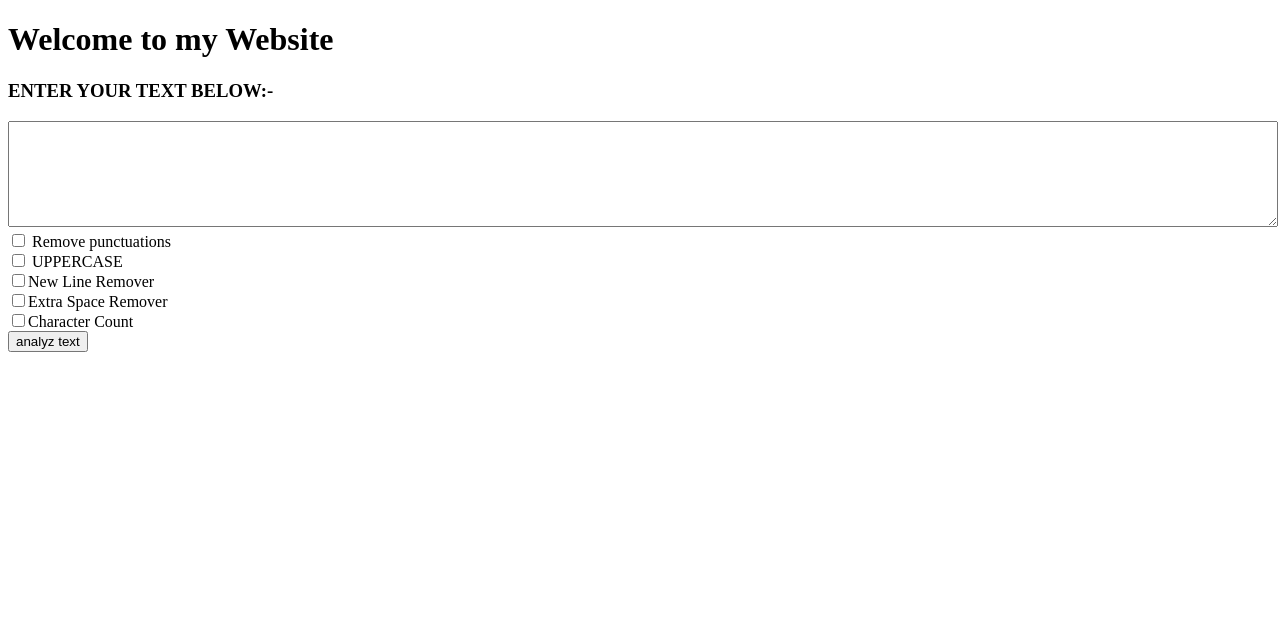
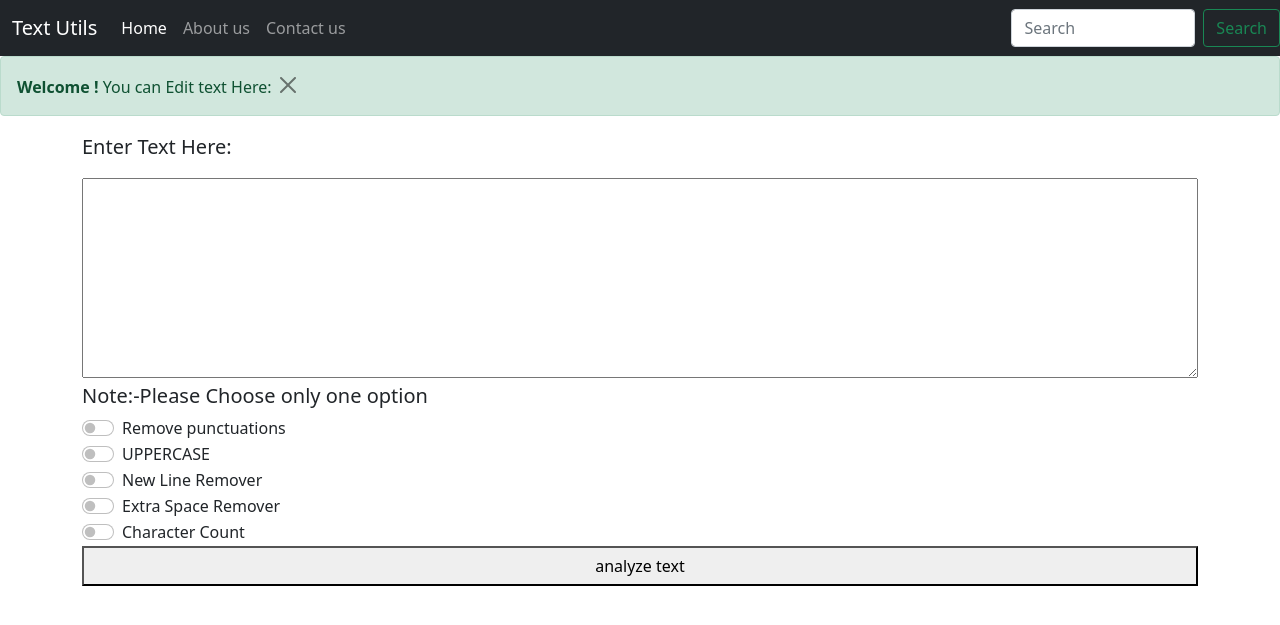
Before and after one commit to Amitabhraj/DJANGO-WEBSITE, a Django app: page / in a window 1280 px wide. Shown: the top 625 px of the page. Run offline with Django 3.2, Linux system fonts and the light colour scheme.

Commit message:
Update index.html

```diff
--- a/mysite/templates/index.html
+++ b/mysite/templates/index.html
@@ -1,33 +1,130 @@
-<!DOCTYPE html>
-</head>
+<!doctype html>
+<html lang="en">
+  <head>
+    <!-- Required meta tags -->
+    <meta charset="utf-8">
+    <meta name="viewport" content="width=device-width, initial-scale=1">
 
-<html lang="en">
-<head>
-	<meta charset="utf-8" />
-	<title>Text Utils</title>
-</head>
-<body>
+    <!-- Bootstrap CSS -->
+    <link href="https://cdn.jsdelivr.net/npm/bootstrap@5.0.2/dist/css/bootstrap.min.css" rel="stylesheet" integrity="sha384-EVSTQN3/azprG1Anm3QDgpJLIm9Nao0Yz1ztcQTwFspd3yD65VohhpuuCOmLASjC" crossorigin="anonymous">
+
+    <title>Hello, world!</title>
+  </head>
+  <body>
+    <!-- Optional JavaScript; choose one of the two! -->
+
+    <!-- Option 1: Bootstrap Bundle with Popper -->
+    <script src="https://cdn.jsdelivr.net/npm/bootstrap@5.0.2/dist/js/bootstrap.bundle.min.js" integrity="sha384-MrcW6ZMFYlzcLA8Nl+NtUVF0sA7MsXsP1UyJoMp4YLEuNSfAP+JcXn/tWtIaxVXM" crossorigin="anonymous"></script>
+
+    <!-- Option 2: Separate Popper and Bootstrap JS -->
+    <!--
+    <script src="https://cdn.jsdelivr.net/npm/@popperjs/core@2.9.2/dist/umd/popper.min.js" integrity="sha384-IQsoLXl5PILFhosVNubq5LC7Qb9DXgDA9i+tQ8Zj3iwWAwPtgFTxbJ8NT4GN1R8p" crossorigin="anonymous"></script>
+    <script src="https://cdn.jsdelivr.net/npm/bootstrap@5.0.2/dist/js/bootstrap.min.js" integrity="sha384-cVKIPhGWiC2Al4u+LWgxfKTRIcfu0JTxR+EQDz/bgldoEyl4H0zUF0QKbrJ0EcQF" crossorigin="anonymous"></script>
+    -->
+  </body>
+</html>
 
 
 
-<h1>Welcome to my Website</h1>
-<h3>ENTER YOUR TEXT BELOW:-</h3>
 
 
 
-<form action='/analyz' method='get'>
-	<textarea name='text' style='margin: 0px; width: 100%; height:100px;'></textarea><br>
-	<input type="checkbox" name="removepunc"> Remove punctuations<br>
-	<input type="checkbox" name="upper"> UPPERCASE<br>
-	<input type="checkbox" name="newline">New Line Remover<br>
-	<input type="checkbox" name="ExtraSpaceRemover">Extra Space Remover<br>
-	<input type="checkbox" name="CharacterCount">Character Count<br>
-	<button type="submit">analyz text</button>
 
 
 
-</form>
 
 
-</body>
-</html>
+
+
+
+
+
+
+
+
+<nav class="navbar navbar-expand-lg navbar-dark bg-dark">
+  <div class="container-fluid">
+    <a class="navbar-brand" href="#">Text Utils</a>
+    <button class="navbar-toggler" type="button" data-bs-toggle="collapse" data-bs-target="#navbarNavDropdown" aria-controls="navbarNavDropdown" aria-expanded="false" aria-label="Toggle navigation">
+      <span class="navbar-toggler-icon"></span>
+    </button>
+    <div class="collapse navbar-collapse" id="navbarNavDropdown">
+      <ul class="navbar-nav">
+        <li class="nav-item">
+          <a class="nav-link active" aria-current="page" href="#">Home</a>
+        </li>
+        <li class="nav-item">
+          <a class="nav-link" href="#">About us</a>
+        </li>
+        <li class="nav-item">
+          <a class="nav-link" href="#">Contact us</a>
+        </li>
+    </div>
+  </div>
+  <form class="d-flex">
+      <input class="form-control me-2" type="search" placeholder="Search" aria-label="Search">
+      <button class="btn btn-outline-success" type="submit">Search</button>
+    </form>
+</nav>
+
+
+
+<div class="alert alert-success" role="alert">
+  <strong>Welcome !</strong> You can Edit text Here:
+  <button type="button" class="btn-close" data-bs-dismiss="alert" aria-label="Close"></button>
+</div>
+
+
+
+
+
+
+<p></p>
+<div class="container">
+  <form action='/analyz' method='post'>{% csrf_token %}
+  <p style="font-size:20px">Enter Text Here:</p>
+  <textarea name="text" style='margin: 0px; width: 100%; height:200px;'></textarea>
+
+
+
+<h5>Note:-Please Choose only one option</h5>
+<div class="form-check form-switch">
+  <input name="removepunc" class="form-check-input" type="checkbox" id="flexSwitchCheckDefault">
+  <label class="form-check-label" for="flexSwitchCheckDefault"> Remove punctuations</label>
+  </div>
+
+
+
+
+<div class="form-check form-switch">
+  <input name="upper" class="form-check-input" type="checkbox" id="flexSwitchCheckDefault">
+  <label class="form-check-label" for="flexSwitchCheckDefault"> UPPERCASE</label>
+  </div>
+
+
+
+
+<div class="form-check form-switch">
+  <input name="newline" class="form-check-input" type="checkbox" id="flexSwitchCheckDefault">
+  <label class="form-check-label" for="flexSwitchCheckDefault">New Line Remover</label>
+  </div>
+
+
+
+
+<div class="form-check form-switch">
+  <input name="ExtraSpaceRemover" class="form-check-input" type="checkbox" id="flexSwitchCheckDefault">
+  <label class="form-check-label" for="flexSwitchCheckDefault">Extra Space Remover</label>
+  </div>
+
+
+
+
+
+<div class="form-check form-switch">
+  <input name="CharacterCount" name="newline" class="form-check-input" type="checkbox" id="flexSwitchCheckDefault">
+  <label class="form-check-label" for="flexSwitchCheckDefault">Character Count</label>
+  </div>
+
+  <button type="submit" style='margin: 0px; width: 100%; height:40px;'>analyze text</button>
+</div>
```
